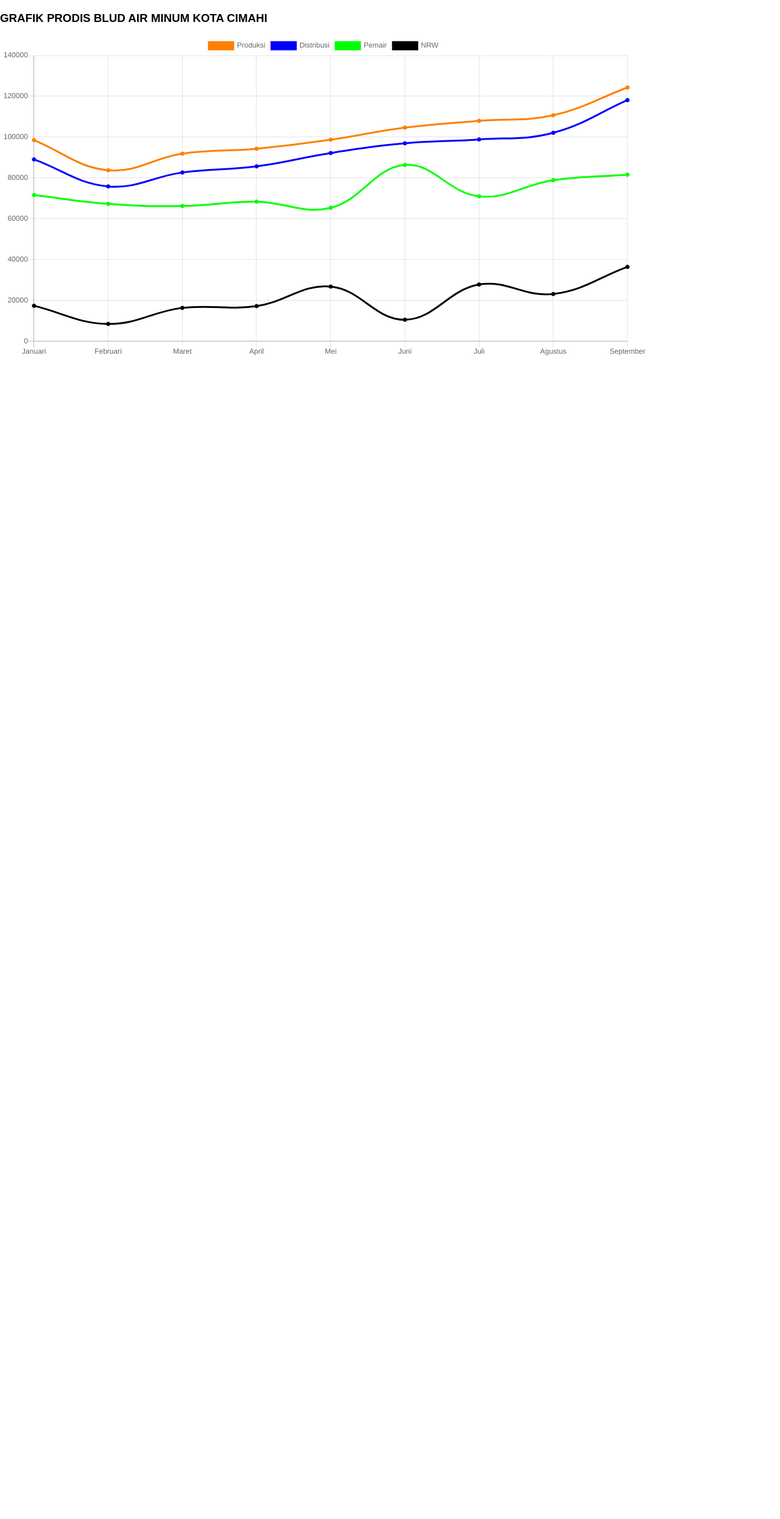
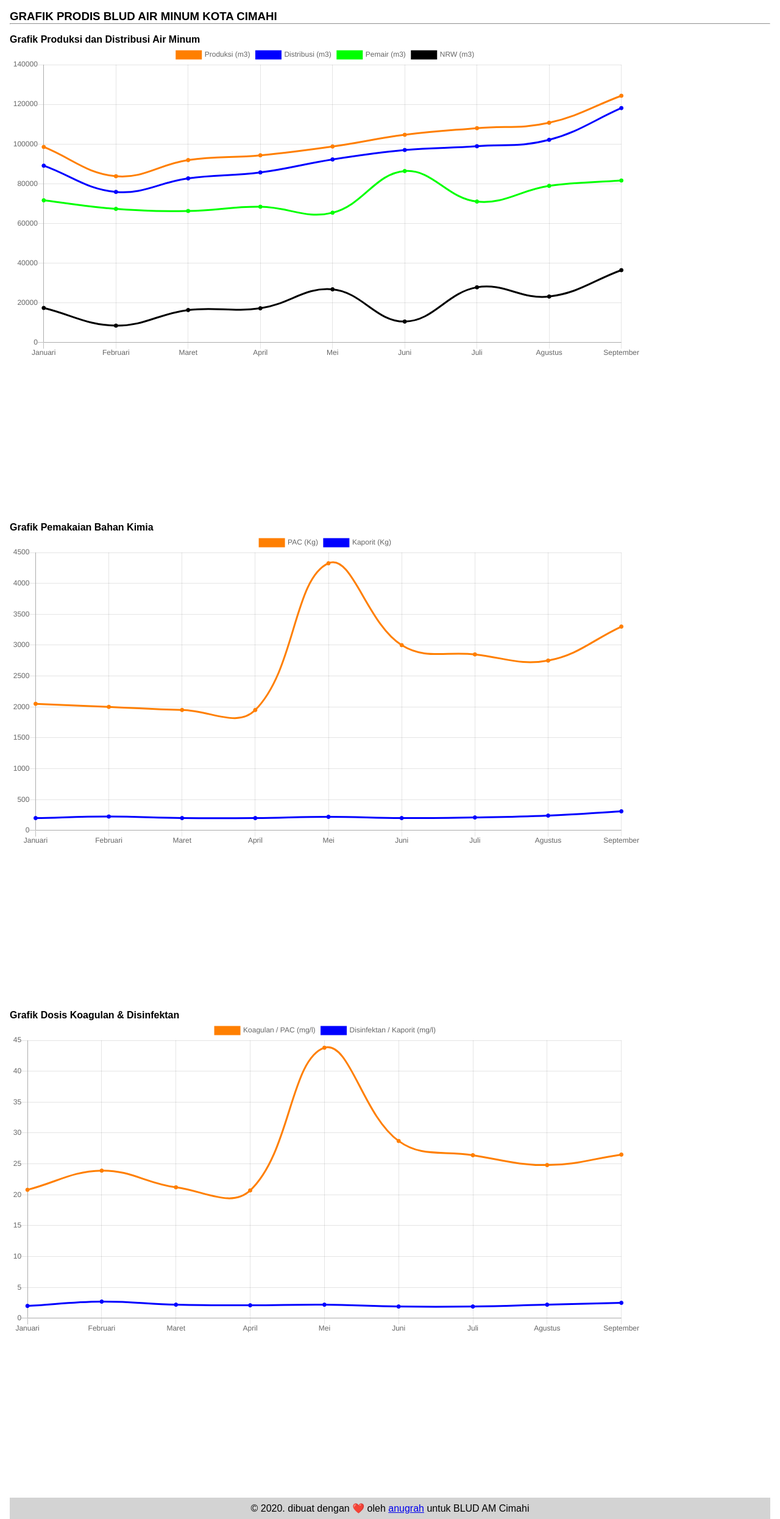
Before and after one commit to anugrahra/chart-prodis, a PHP site: page / in a window 1280 px wide. Shown: the whole page at 61% size. Before the commit the page ends 583 px from the top, so only its background shows below. Run offline with PHP 8.4, Linux system fonts and the light colour scheme; data comes from the database, SQL or seed files in the repository.

Commit message:
add another charts and splitting js and css into different files

```diff
--- /dev/null
+++ b/css/style.css
@@ -0,0 +1,31 @@
+* {
+  padding: 0;
+  margin: 0;
+}
+
+body {
+  margin-right: 1em;
+  margin-left: 1em;
+  margin-top: 1em;
+  margin-bottom: 0;
+  font-family: Arial, Helvetica, sans-serif;
+}
+
+header {
+  margin-bottom: 1em;
+}
+
+section {
+  height: 100vh;
+}
+
+footer {
+  padding: 0.5em;
+  bottom: 0;
+  text-align: center;
+  background-color: lightgrey;
+}
+
+.canvas-container {
+  width: 83%;
+}
--- a/index.php
+++ b/index.php
@@ -2,100 +2,41 @@
 <html>
 
 <head>
-    <title>Grafik Prodis BLUD Air Minum Kota Cimahi</title>
-    <script src="https://code.jquery.com/jquery-3.5.1.min.js" integrity="sha256-9/aliU8dGd2tb6OSsuzixeV4y/faTqgFtohetphbbj0=" crossorigin="anonymous"></script>
-    <script src="https://cdnjs.cloudflare.com/ajax/libs/Chart.js/2.9.3/Chart.min.js"></script>
-    <style>
-        body {
-            margin: 0;
-            padding: 0;
-            font-family: Arial, Helvetica, sans-serif;
-        }
-
-        .canvas-container {
-            width: 83%;
-        }
-    </style>
+  <title>Grafik Prodis BLUD Air Minum Kota Cimahi</title>
+  <link rel="stylesheet" href="css/style.css">
 </head>
 
 <body>
+  <header>
     <h3>GRAFIK PRODIS BLUD AIR MINUM KOTA CIMAHI</h3>
+    <hr>
+  </header>
+  <section>
+    <h4>Grafik Produksi dan Distribusi Air Minum</h4>
     <div class="canvas-container">
-        <canvas id="graphCanvas"></canvas>
+      <canvas id="graphCanvas"></canvas>
     </div>
+  </section>
+  <section>
+    <h4>Grafik Pemakaian Bahan Kimia</h4>
+    <div class="canvas-container">
+      <canvas id="graphCanvasKimia"></canvas>
+    </div>
+  </section>
+  <section>
+    <h4>Grafik Dosis Koagulan & Disinfektan</h4>
+    <div class="canvas-container">
+      <canvas id="graphCanvasDosis"></canvas>
+    </div>
+  </section>
 
-    <script>
-        $(document).ready(function() {
-            showGraph();
-        });
+  <footer>
+    <p>&copy; 2020. dibuat dengan ❤️ oleh <a href="https://anugrah.club">anugrah</a> untuk BLUD AM Cimahi</p>
+  </footer>
 
-
-        function showGraph() {
-            {
-                $.post("data.php",
-                    function(data) {
-                        console.log(data);
-                        let bulan = [];
-                        let produksi = [];
-                        let distribusi = [];
-                        let pemair = [];
-                        let nrw = [];
-
-                        for (let i in data) {
-                            bulan.push(data[i].bulan);
-                            produksi.push(data[i].jumlah_produksi);
-                            distribusi.push(data[i].jumlah_distribusi);
-                            pemair.push(data[i].pemair);
-                            nrw.push(data[i].nrw);
-                        }
-
-                        let chartdata = {
-                            labels: bulan,
-                            datasets: [{
-                                label: 'Produksi',
-                                backgroundColor: '#FF7F00',
-                                borderColor: '#FF7F00',
-                                hoverBackgroundColor: '#CCCCCC',
-                                hoverBorderColor: '#666666',
-                                fill: false,
-                                data: produksi
-                            }, {
-                                label: 'Distribusi',
-                                backgroundColor: '#0000FF',
-                                borderColor: '#0000FF',
-                                hoverBackgroundColor: '#CCCCCC',
-                                hoverBorderColor: '#666666',
-                                fill: false,
-                                data: distribusi
-                            }, {
-                                label: 'Pemair',
-                                backgroundColor: '#00FF00',
-                                borderColor: '#00FF00',
-                                hoverBackgroundColor: '#CCCCCC',
-                                hoverBorderColor: '#666666',
-                                fill: false,
-                                data: pemair
-                            }, {
-                                label: 'NRW',
-                                backgroundColor: '#000000',
-                                borderColor: '#000000',
-                                hoverBackgroundColor: '#CCCCCC',
-                                hoverBorderColor: '#666666',
-                                fill: false,
-                                data: nrw
-                            }]
-                        };
-
-                        let graphTarget = $("#graphCanvas");
-
-                        let barGraph = new Chart(graphTarget, {
-                            type: 'line',
-                            data: chartdata
-                        });
-                    });
-            }
-        }
-    </script>
+  <script src="https://code.jquery.com/jquery-3.5.1.min.js" integrity="sha256-9/aliU8dGd2tb6OSsuzixeV4y/faTqgFtohetphbbj0=" crossorigin="anonymous"></script>
+  <script src="https://cdnjs.cloudflare.com/ajax/libs/Chart.js/2.9.3/Chart.min.js"></script>
+  <script src="js/script.js"></script>
 
 </body>
 
--- /dev/null
+++ b/js/script.js
@@ -0,0 +1,131 @@
+$(document).ready(function() {
+  showGraph();
+});
+
+function showGraph() {
+  {
+    $.post("data.php",
+      function(data) {
+        console.log(data);
+        let bulan = [];
+        let produksi = [];
+        let distribusi = [];
+        let pemair = [];
+        let nrw = [];
+        let pac = [];
+        let kaporit = [];
+        let dosisPac = [];
+        let dosisKaporit = [];
+
+        for (let i in data) {
+          bulan.push(data[i].bulan);
+          produksi.push(data[i].jumlah_produksi);
+          distribusi.push(data[i].jumlah_distribusi);
+          pemair.push(data[i].pemair);
+          nrw.push(data[i].nrw);
+          pac.push(data[i].pac);
+          kaporit.push(data[i].kaporit);
+          dosisPac.push(data[i].dosis_pac);
+          dosisKaporit.push(data[i].dosis_kaporit);
+        }
+
+        let chartdata = {
+          labels: bulan,
+          datasets: [{
+            label: 'Produksi (m3)',
+            backgroundColor: '#FF7F00',
+            borderColor: '#FF7F00',
+            hoverBackgroundColor: '#CCCCCC',
+            hoverBorderColor: '#666666',
+            fill: false,
+            data: produksi
+          }, {
+            label: 'Distribusi (m3)',
+            backgroundColor: '#0000FF',
+            borderColor: '#0000FF',
+            hoverBackgroundColor: '#CCCCCC',
+            hoverBorderColor: '#666666',
+            fill: false,
+            data: distribusi
+          }, {
+            label: 'Pemair (m3)',
+            backgroundColor: '#00FF00',
+            borderColor: '#00FF00',
+            hoverBackgroundColor: '#CCCCCC',
+            hoverBorderColor: '#666666',
+            fill: false,
+            data: pemair
+          }, {
+            label: 'NRW (m3)',
+            backgroundColor: '#000000',
+            borderColor: '#000000',
+            hoverBackgroundColor: '#CCCCCC',
+            hoverBorderColor: '#666666',
+            fill: false,
+            data: nrw
+          }]
+        };
+
+        let chartdataKimia = {
+          labels: bulan,
+          datasets: [{
+            label: 'PAC (Kg)',
+            backgroundColor: '#FF7F00',
+            borderColor: '#FF7F00',
+            hoverBackgroundColor: '#CCCCCC',
+            hoverBorderColor: '#666666',
+            fill: false,
+            data: pac
+          }, {
+            label: 'Kaporit (Kg)',
+            backgroundColor: '#0000FF',
+            borderColor: '#0000FF',
+            hoverBackgroundColor: '#CCCCCC',
+            hoverBorderColor: '#666666',
+            fill: false,
+            data: kaporit
+          }]
+        };
+
+        let chartdataDosis = {
+          labels: bulan,
+          datasets: [{
+            label: 'Koagulan / PAC (mg/l)',
+            backgroundColor: '#FF7F00',
+            borderColor: '#FF7F00',
+            hoverBackgroundColor: '#CCCCCC',
+            hoverBorderColor: '#666666',
+            fill: false,
+            data: dosisPac
+          }, {
+            label: 'Disinfektan / Kaporit (mg/l)',
+            backgroundColor: '#0000FF',
+            borderColor: '#0000FF',
+            hoverBackgroundColor: '#CCCCCC',
+            hoverBorderColor: '#666666',
+            fill: false,
+            data: dosisKaporit
+          }]
+        };
+
+        let graphTarget = $("#graphCanvas");
+        let lineGraph = new Chart(graphTarget, {
+          type: 'line',
+          data: chartdata,
+        });
+
+        let graphTargetKimia = $("#graphCanvasKimia");
+        let lineGraphKimia = new Chart(graphTargetKimia, {
+          type: 'line',
+          data: chartdataKimia
+        });
+
+        let graphTargetDosis = $("#graphCanvasDosis");
+        let lineGraphDosis = new Chart(graphTargetDosis, {
+          type: 'line',
+          data: chartdataDosis
+        });
+
+      });
+  }
+}
```
